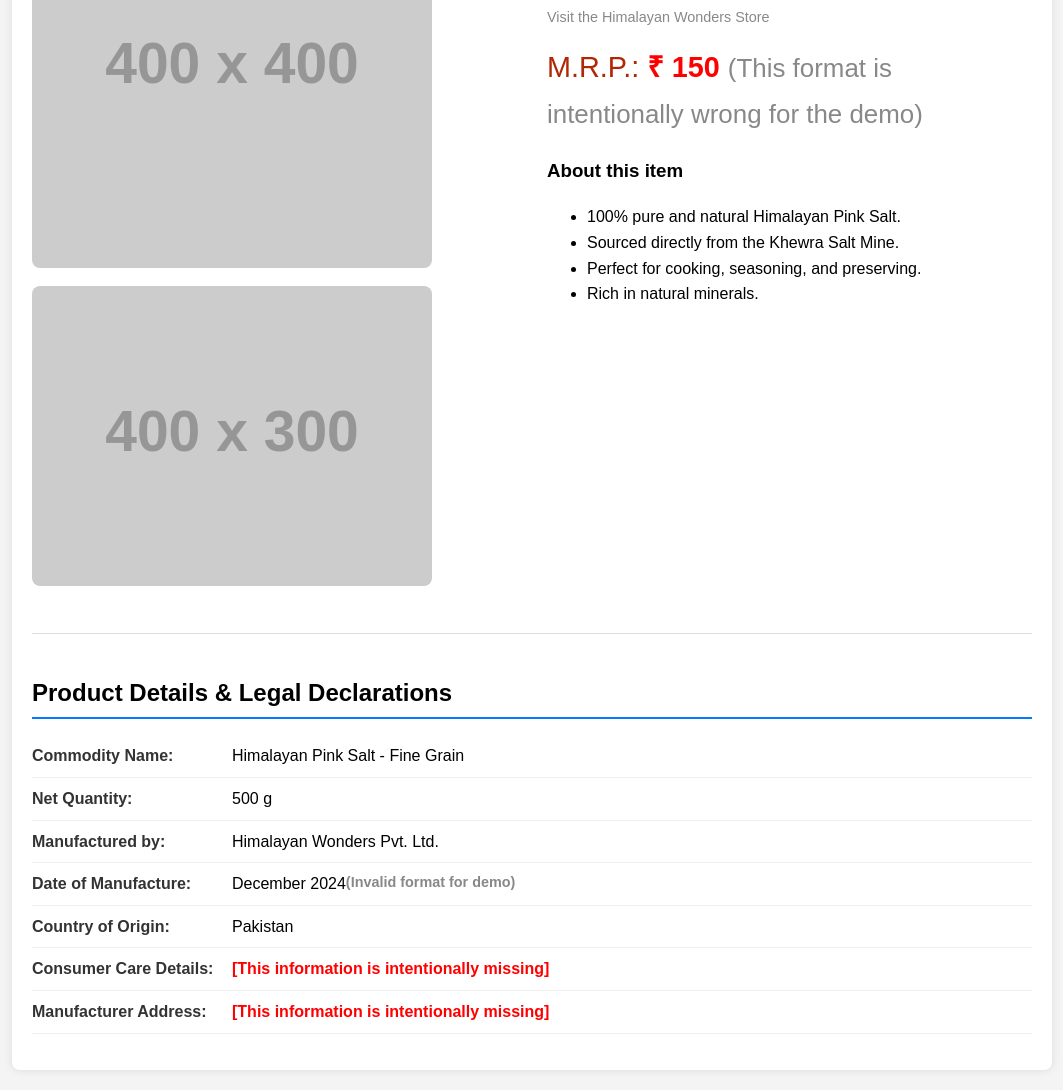
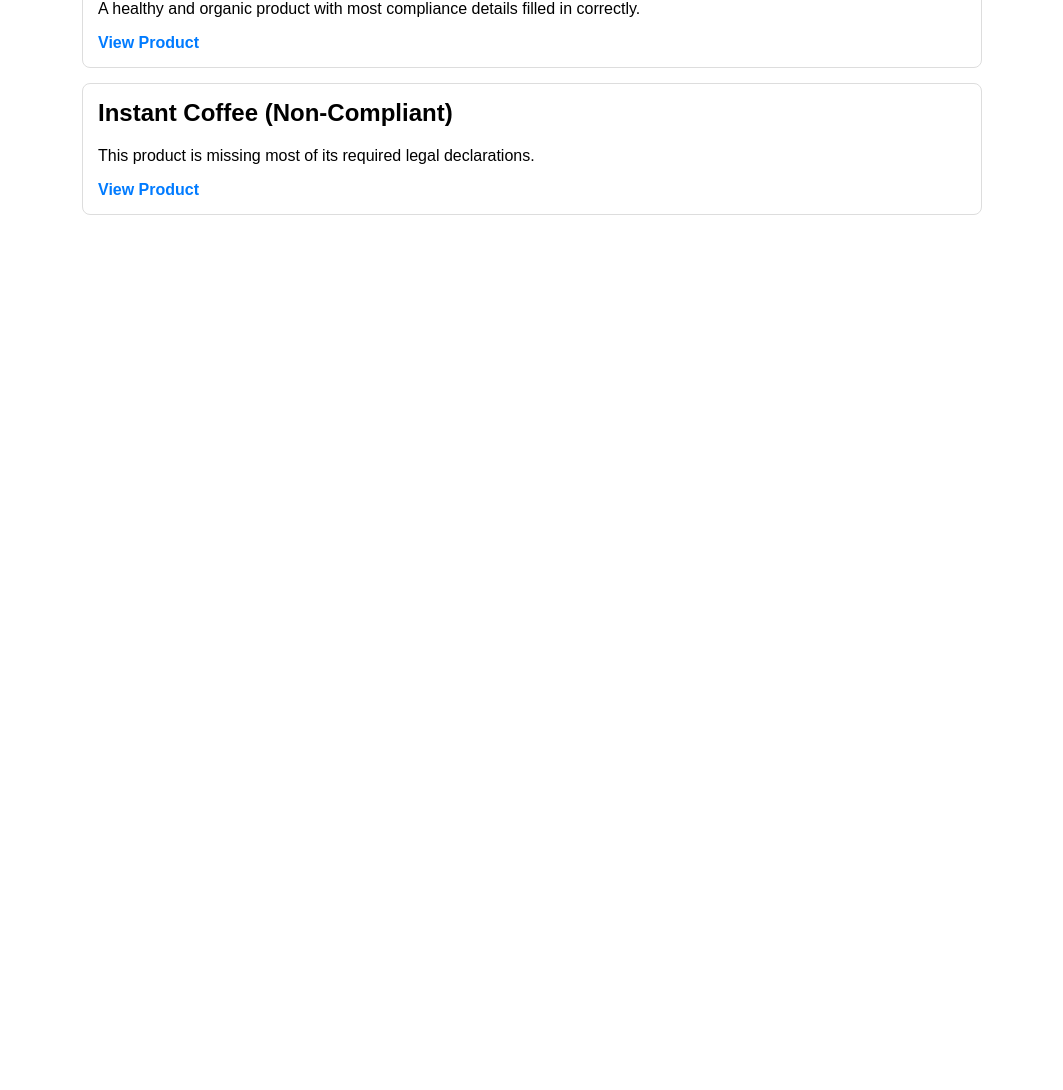
Before and after one commit to Sanidhya-agr/demo-website, a plain HTML site: page index.html in a window 1280 px wide. Shown: the part 172-1262 px from the top of the page, without its empty margins (108-1171 px from the left). After the commit the page ends 800 px from the top, so only its background shows below. Drawn offline with Linux system fonts and the light colour scheme; placeholder pictures from the web are drawn by us.

Commit message:
Update index.html

```diff
--- a/index.html
+++ b/index.html
@@ -2,61 +2,29 @@
 <html lang="en">
 <head>
     <meta charset="UTF-8">
-    <meta name="viewport" content="width=device-width, initial-scale=1.0">
-    <title>Gourmet Himalayan Salt - Demo Product</title>
+    <title>Demo Category Page</title>
     <style>
-        body { font-family: Arial, sans-serif; line-height: 1.6; margin: 0; padding: 20px; background-color: #f4f4f4; }
-        .container { max-width: 1000px; margin: auto; background: #fff; padding: 20px; border-radius: 8px; box-shadow: 0 0 10px rgba(0,0,0,0.1); }
-        .product-grid { display: grid; grid-template-columns: 1fr 1fr; gap: 30px; }
-        .product-images img { max-width: 100%; border-radius: 8px; margin-bottom: 10px; }
-        .product-info h1 { font-size: 2em; margin-bottom: 10px; }
-        .price { font-size: 1.8em; color: #b12704; margin-bottom: 20px; }
-        .details-section { margin-top: 30px; border-top: 1px solid #ddd; padding-top: 20px; }
-        .details-section h2 { font-size: 1.5em; border-bottom: 2px solid #007bff; padding-bottom: 5px; margin-bottom: 15px; }
-        .details-section ul { list-style: none; padding: 0; }
-        .details-section ul li { padding: 8px 0; border-bottom: 1px solid #eee; display: flex; }
-        .details-section ul li strong { min-width: 200px; color: #333; }
-        .violation { color: red; font-weight: bold; }
-        .subtle { color: #888; font-size: 0.9em; }
+        body { font-family: Arial, sans-serif; }
+        .container { max-width: 900px; margin: auto; padding: 20px; }
+        .product-card { border: 1px solid #ddd; border-radius: 8px; padding: 15px; margin-bottom: 15px; }
+        .product-card h2 { margin-top: 0; }
+        .product-card a { text-decoration: none; color: #007bff; font-weight: bold; }
     </style>
 </head>
 <body>
     <div class="container">
-        <div class="product-grid">
-            <div class="product-images">
-                <img src="https://via.placeholder.com/400x400.png?text=Himalayan+Salt+Jar" alt="Gourmet Himalayan Salt in a glass jar">
-
-                <img src="https://via.placeholder.com/400x300.png?text=Label+Info:%0ANet+Weight:+500g%0AManufactured+by:%0AHimalayan+Wonders+Pvt.+Ltd.%0AProduct+of+Pakistan" alt="Product label with compliance information">
+        <h1>Our Products</h1>
+        <div class="product-list">
+            <div class="product-card">
+                <h2>Organic Chia Seeds (Mostly Compliant)</h2>
+                <p>A healthy and organic product with most compliance details filled in correctly.</p>
+                <a href="product_compliant.html">View Product</a>
             </div>
-
-            <div class="product-info">
-                <h1>Gourmet Himalayan Salt - Fine Grain (500g Jar)</h1>
-                <p class="subtle">Visit the Himalayan Wonders Store</p>
-                <div class="price">
-                    M.R.P.: <span class="violation">₹ 150</span> <span class="subtle">(This format is intentionally wrong for the demo)</span>
-                </div>
-
-                <h3>About this item</h3>
-                <ul>
-                    <li>100% pure and natural Himalayan Pink Salt.</li>
-                    <li>Sourced directly from the Khewra Salt Mine.</li>
-                    <li>Perfect for cooking, seasoning, and preserving.</li>
-                    <li>Rich in natural minerals.</li>
-                </ul>
+            <div class="product-card">
+                <h2>Instant Coffee (Non-Compliant)</h2>
+                <p>This product is missing most of its required legal declarations.</p>
+                <a href="product_violations.html">View Product</a>
             </div>
-        </div>
-
-        <div class="details-section">
-            <h2>Product Details & Legal Declarations</h2>
-            <ul>
-                <li><strong>Commodity Name:</strong> Himalayan Pink Salt - Fine Grain</li>
-                <li><strong>Net Quantity:</strong> 500 g</li>
-                <li><strong>Manufactured by:</strong> Himalayan Wonders Pvt. Ltd.</li>
-                <li><strong>Date of Manufacture:</strong> December 2024 <span class="subtle violation">(Invalid format for demo)</span></li>
-                <li><strong>Country of Origin:</strong> Pakistan</li>
-                <li><strong>Consumer Care Details:</strong> <span class="violation">[This information is intentionally missing]</span></li>
-                <li><strong>Manufacturer Address:</strong> <span class="violation">[This information is intentionally missing]</span></li>
-            </ul>
         </div>
     </div>
 </body>
```
